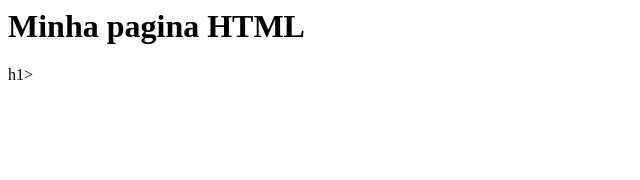
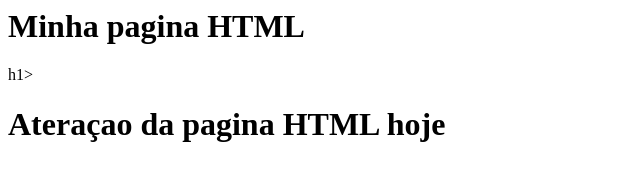
Before and after one commit to renata2804/gama-no-github, a plain HTML site: page index.html in a window 1280 px wide. Shown: the whole page, without its empty margins (0-640 px from the left). Drawn offline with Linux system fonts and the light colour scheme.

Commit message:
arquivo index.html atualizado novamente

```diff
--- a/index.html
+++ b/index.html
@@ -1,5 +1,6 @@
  <html>
      <body>
          <h1> Minha pagina HTML</h1>h1>
+         <h1> Ateraçao da pagina HTML hoje</h2>
      </body>
  </html>
```
